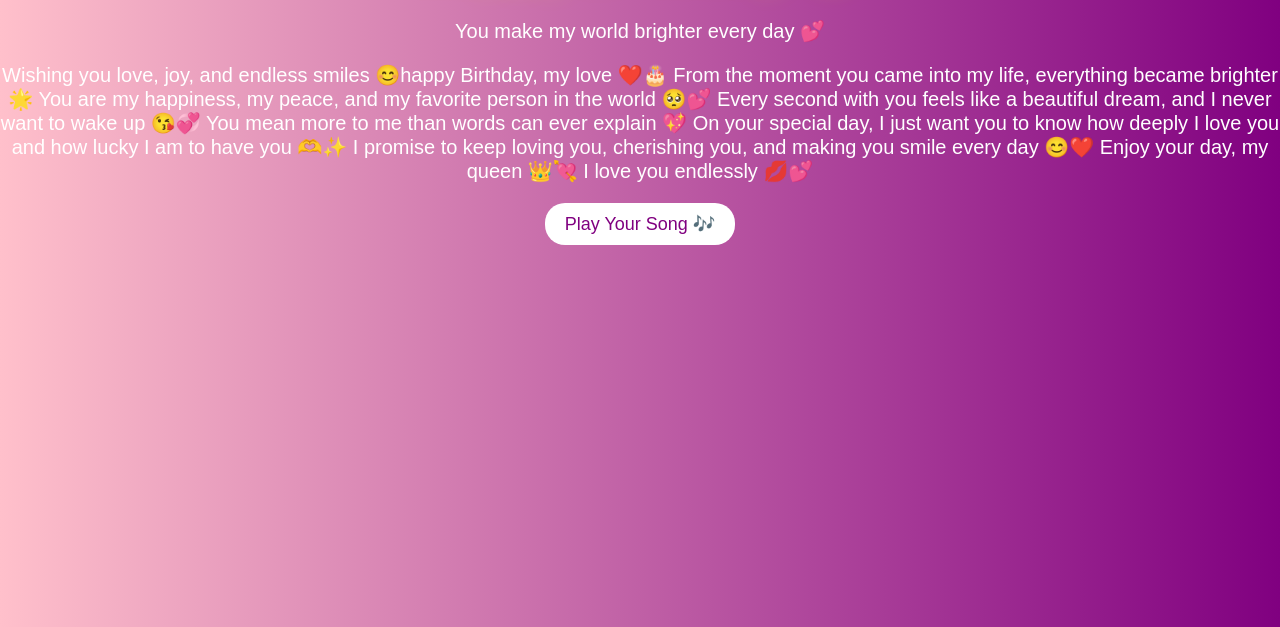
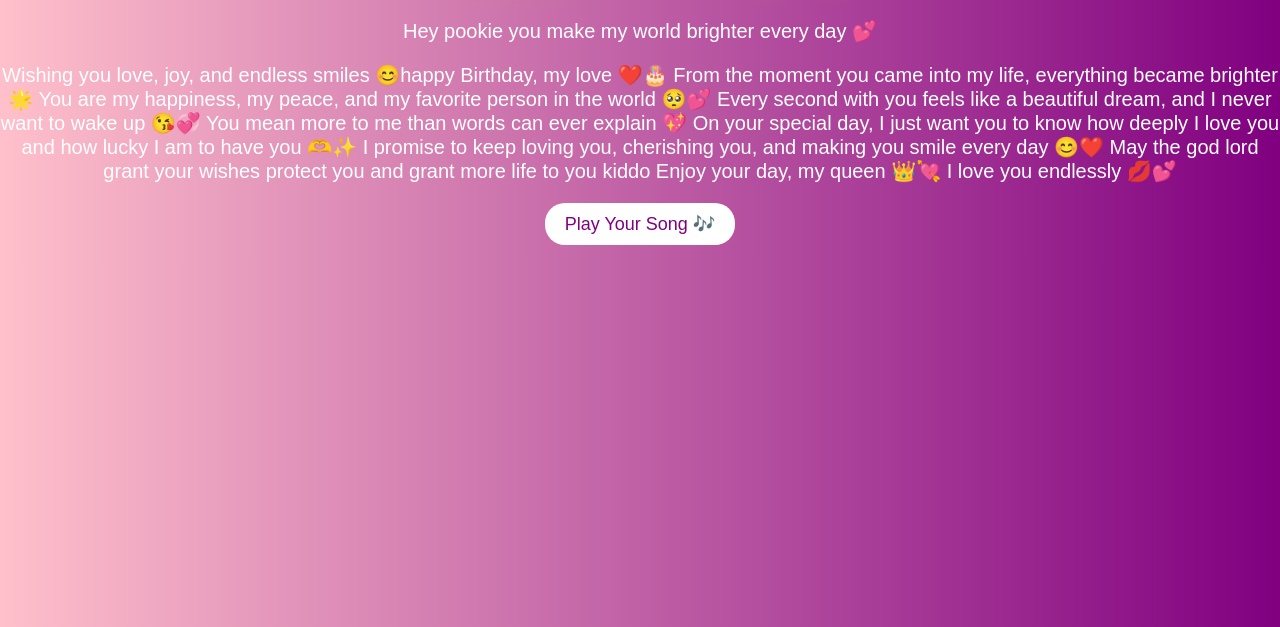
Before and after one commit to kariukicaroline054-ship-it/BASH, a plain HTML site: page index.html in a window 1280 px wide. Shown: the part 173-800 px from the top of the page. Drawn offline with Linux system fonts and the light colour scheme.

Commit message:
Update index.html

```diff
--- a/index.html
+++ b/index.html
@@ -51,14 +51,14 @@
 
 <div class="container">
     <h1>Happy Birthday ❤️</h1>
-    <p>You make my world brighter every day 💕</p>
+    <p>Hey pookie you make my world brighter every day 💕</p>
     <p>Wishing you love, joy, and endless smiles 😊happy Birthday, my love ❤️🎂
 From the moment you came into my life, everything became brighter 🌟 You are my happiness, my peace, and my favorite person in the world 🥺💕
 
 Every second with you feels like a beautiful dream, and I never want to wake up 😘💞 You mean more to me than words can ever explain 💖
 
 On your special day, I just want you to know how deeply I love you and how lucky I am to have you 🫶✨ I promise to keep loving you, cherishing you, and making you smile every day 😊❤️
-
+May the god lord grant your wishes protect you and grant more life to you kiddo
 Enjoy your day, my queen 👑💘 I love you endlessly 💋💕</p>
 
     <button onclick="playMusic()">Play Your Song 🎶</button>
```
